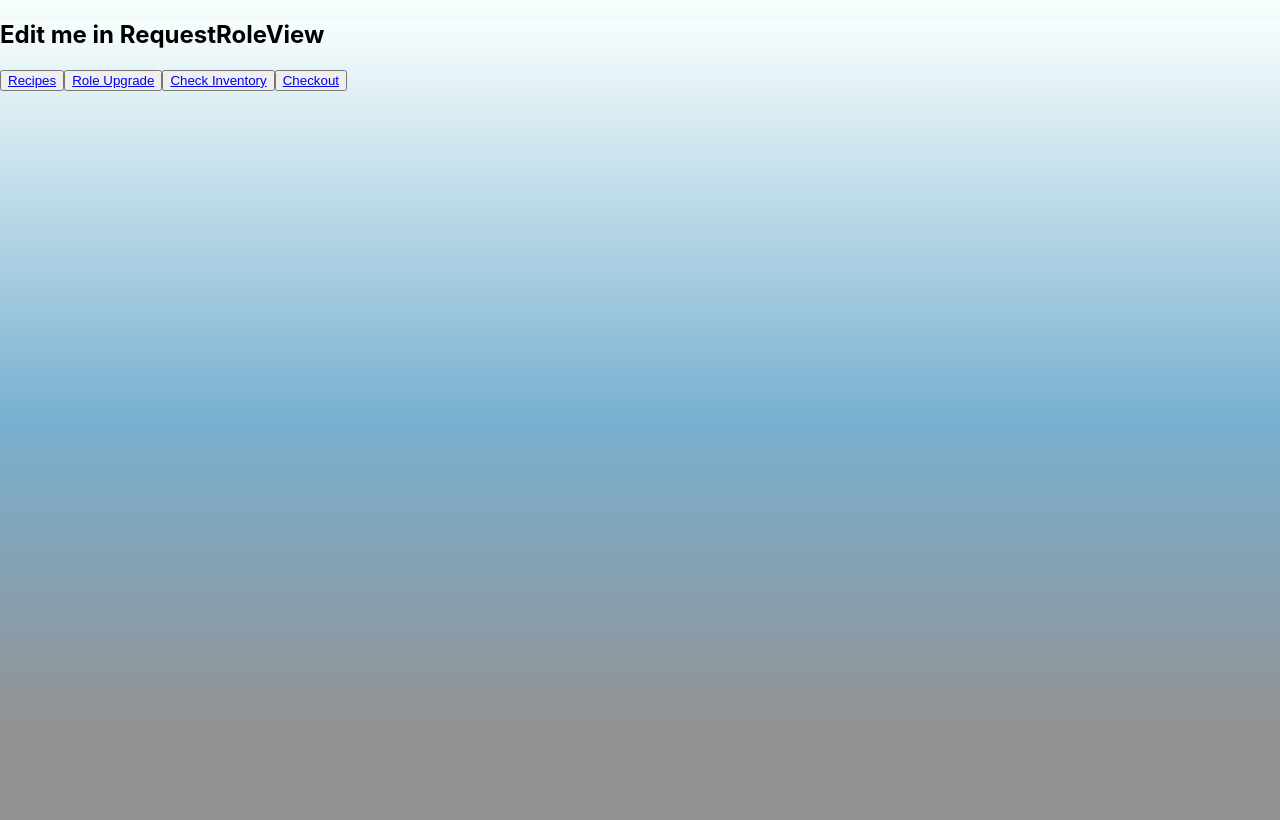
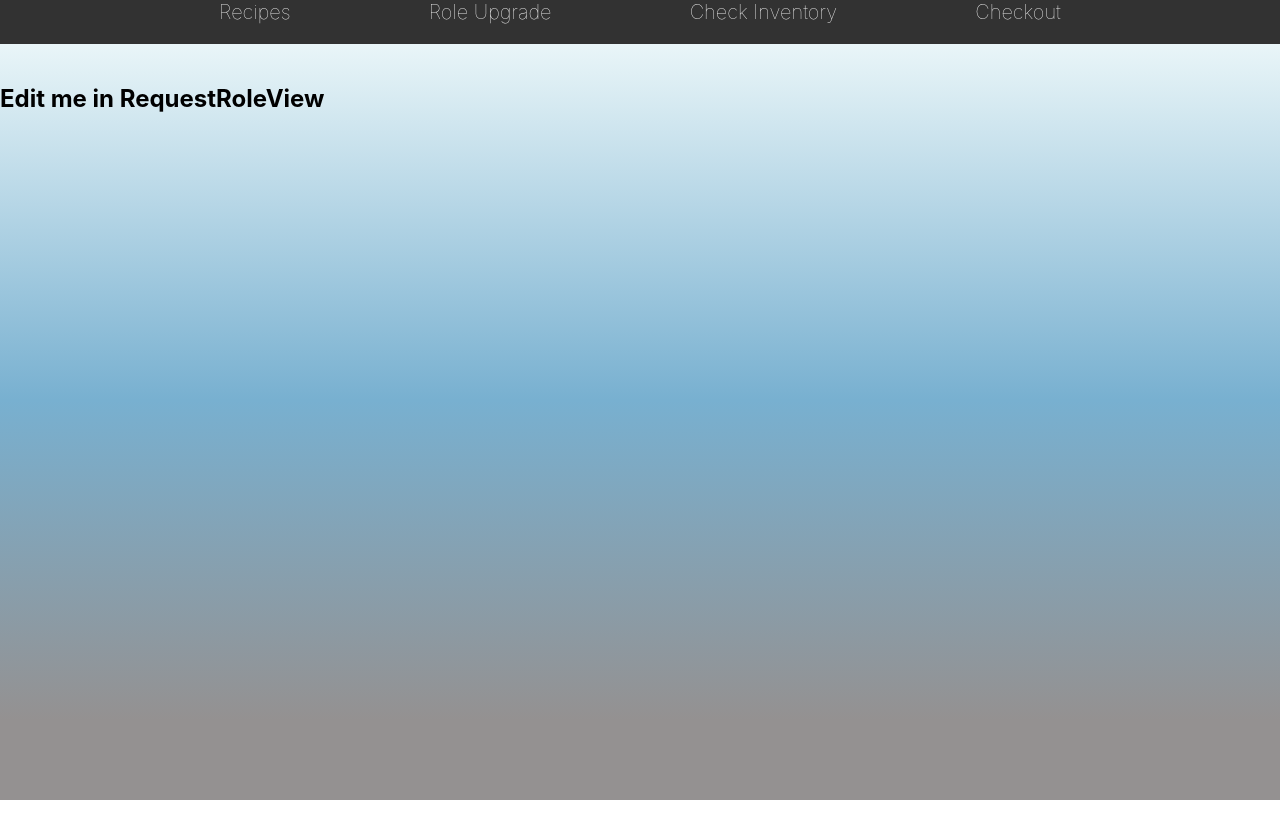
Before and after one commit to timsterxp/SpartanPantryHub, a React (Create React App) app: page /RoleRequest in a window 1280 px wide. Built offline with nearby package versions, Linux system fonts and the light colour scheme; no server answers.

Commit message:
Add similar navigation bar to Apple. Fix spacing/margins/padding.

```diff
--- a/src/App.css
+++ b/src/App.css
@@ -43,3 +43,39 @@ html, body {
   height: 100%;
   background: linear-gradient(to bottom, #F7FEFD 0%, #78B0D0 50%, #949191 90%);
 }
+
+nav {
+  height: 44px;
+  background: #323232;
+}
+
+nav ul {
+  display: flex;
+  height: 50 px;
+  justify-content: space-around;
+  align-items: center;
+  padding: 0;
+  margin: 0;
+  list-style: none;
+}
+.navItems {
+  display:block;
+  color:white;
+  font-size:20px;
+  font-weight: lighter;
+  text-decoration: none;
+  transition: 0.3s;
+}
+
+.appleNavigation {
+  max-width:980px;
+  margin: 0 auto;
+}
+
+.wrapper {
+  height:100vh;
+}
+
+.mainContent{
+  padding-top: 20px;
+}
--- a/src/App.js
+++ b/src/App.js
@@ -11,28 +11,33 @@ function App() {
 
 
           <Router>
-              <Routes>
+              <div>
+                  <nav>
+                      <div className ="appleNavigation">
+                          <ul>
+                              <li> <Link to= "/recipe" className="navItems">Recipes</Link></li>
+                              <li> <Link to= "/RoleRequest" className="navItems">Role Upgrade</Link></li>
+                             <li><Link to= "/Inventory" className="navItems">Check Inventory</Link> </li>
+                             <li> <Link to= "/Checkout" className="navItems">Checkout</Link></li>
+                          </ul>
+                      </div>
+
+                  </nav>
+              </div>
+              <div className="mainContent">       <Routes>
                   <Route path="/" element={<LoginView />} />
                   <Route path="/recipe" element = {<RecipeView />} />
                   <Route path="/RoleRequest" element = {<RequestRoleView/>} />
                   <Route path="/Inventory" element = {<InventoryView/>} />
                   <Route path="/Checkout" element = {<CheckoutView/>} />
-              </Routes>
-              <nav>
-                  <button>
-                      <Link to= "/recipe">Recipes</Link>
-                  </button>
-                  <button>
-                      <Link to= "/RoleRequest">Role Upgrade</Link>
-                  </button>
-                  <button>
-                      <Link to= "/Inventory">Check Inventory</Link>
-                  </button>
-                  <button>
-                      <Link to= "/Checkout">Checkout</Link>
-                  </button>
-              </nav>
+              </Routes></div>
+
+
+
+
+
           </Router>
+
 
 
   );
```
